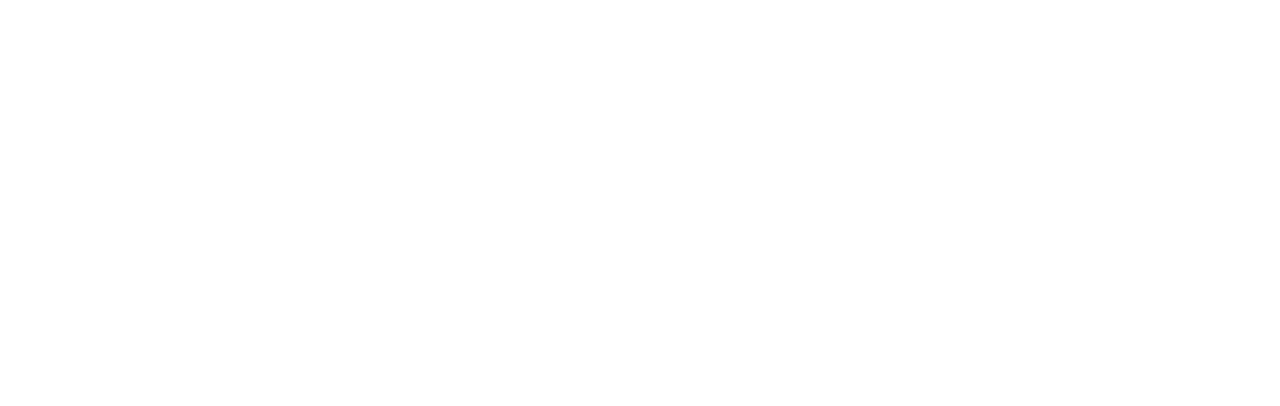
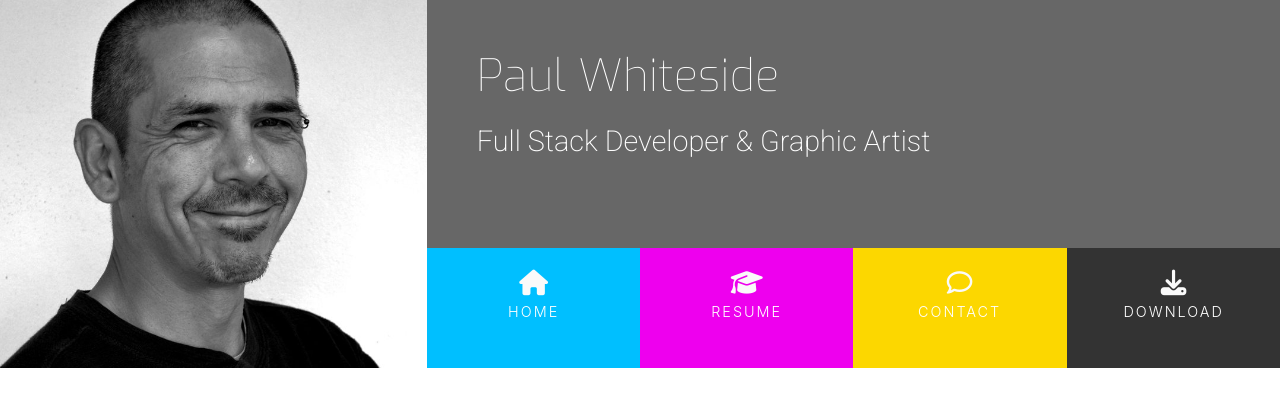
Before and after one commit to alfa23/a23-resume, a plain HTML site: page index.html in a window 1280 px wide. Drawn offline with nearby package versions, Linux system fonts and the light colour scheme.

Commit message:
add: Resize & add alfa.jpg, add HTML content, Bootstrap CSS & overrides to create header with logo img, headings & nav

```diff
--- a/assets/css/style.css
+++ b/assets/css/style.css
@@ -1 +1,116 @@
-@import url('https://fonts.googleapis.com/css2?family=Exo:wght@100;200;300;400;500;600;700&family=Roboto:wght@100;300;400;500;700&display=swap');
+@import url('https://fonts.googleapis.com/css2?family=Exo:wght@100;200;300;400;500;600;700&family=Roboto:wght@100;200;300;400;500;600;700&display=swap');
+
+/* --------------------------------------Colours */
+
+.bg-color-name-title {
+    background-color: #676767;
+}
+
+.ui-menu-color-home {
+    background-color: #00bfff;
+}
+
+.ui-menu-color-resume {
+    background-color: #ee00ee;
+}
+
+.ui-menu-color-contact {
+    background-color: #fcd700;
+}
+
+.ui-menu-color-download {
+    background-color: #333;
+}
+
+/* --------------------------------------Heading */
+
+header {
+    margin: 0;
+}
+
+.heading {
+    margin-left: 50px;
+}
+
+.logo {
+    background: url("../images/alfa.jpg");
+    background-position: center;
+    background-repeat: no-repeat;
+    background-size: cover;
+    min-height: 360px;
+    transition: all .5s ease-in-out;
+    -moz-transition: all .5s ease-in-out;
+    -webkit-transition: all .5s ease-in-out;
+}
+
+.name {
+    font-family: "Exo", sans-serif;
+    font-weight: 100;
+    font-size: 2.8rem;
+    margin-top: 50px;
+    color: #fff;
+}
+
+.title {
+    font-family: "Roboto", sans-serif;
+    font-weight: 200;
+    font-size: 1.8rem;
+    margin-top: 20px;
+    margin-bottom: 90px;
+    color: #fff;
+}
+
+.list-inline-item:not(:last-child) {
+    margin: 0;
+}
+
+.menucontainer {
+    font-size: 0;
+}
+
+#nav {
+    margin: 0;
+}
+
+#nav li {
+    font-size: 0.9rem;
+    padding: 0;
+}
+
+.menuitem {
+    height: 120px;
+    text-align: center;
+    padding: 0;
+}
+
+.menuitem a {
+    width: 100%;
+    text-decoration: none;
+    color: #fff;
+    height: 120px;
+}
+
+.menuitem a i {
+    padding-top: 22px;
+    display: block;
+    color: #fafafa;
+    font-size: 1.6rem;
+}
+
+.menuitem span {
+    display: block;
+    width: 100%;
+    padding-top: 5px;
+    text-align: center;
+    text-transform: uppercase;
+    font-size: 0.9rem;
+    font-weight: 300;
+    letter-spacing: 2px;
+}
+
+/* --------------------------------------Hover.css */
+
+.hvr-sweep-to-bottom::before {
+    background: rgba(0, 0, 0, 0.2);
+    height: 120px;
+}
--- a/index.html
+++ b/index.html
@@ -6,17 +6,40 @@
     <meta name="viewport" content="width=device-width, initial-scale=1.0">
     <link rel="stylesheet" href="https://maxcdn.bootstrapcdn.com/bootstrap/4.2.1/css/bootstrap.min.css"/>
     <script src="https://kit.fontawesome.com/ccd96dbbb9.js" crossorigin="anonymous"></script>
+    <link rel="stylesheet" href="https://cdnjs.cloudflare.com/ajax/libs/hover.css/2.1.1/css/hover-min.css" type="text/css" />
     <link rel="stylesheet" href="assets/css/style.css" type="text/css">
-    <title>Resumé</title>
+    <title>Resume</title>
 </head>
 <body>
     <header>
-        <div class="row">
-            <div class="col-md-4">
-
-            </div>
+        <div class="row no-gutters">
+            <a href="index.html" class="col-md-4 logo">
+            </a>
             <div class="col-md-8">
-
+                <div class="row no-gutters bg-color-name-title">
+                    <div class="col heading">
+                        <h1 class="name">Paul Whiteside</h1>
+                        <h2 class="title">Full Stack Developer & Graphic Artist</h2>
+                    </div>
+                </div>
+                <div class="row no-gutters">
+                    <div class="col">
+                        <ul id="nav" class="list-inline menucontainer">
+                            <li class="col-6 col-sm-3 ui-menu-color-home list-inline-item menuitem">
+                                <a href="#" class="hvr-sweep-to-bottom"><i class="fa fa-home" aria-hidden="true"></i><span>Home</span></a>
+                            </li>
+                            <li class="col-6 col-sm-3 ui-menu-color-resume list-inline-item menuitem">
+                                <a href="#" class="hvr-sweep-to-bottom"><i class="fa fa-graduation-cap" aria-hidden="true"></i><span>Resume</span></a>
+                            </li>
+                            <li class="col-6 col-sm-3 ui-menu-color-contact list-inline-item menuitem">
+                                <a href="#" class="hvr-sweep-to-bottom"><i class="fa fa-comment-o" aria-hidden="true"></i><span>Contact</span></a>
+                            </li>
+                            <li class="col-6 col-sm-3 ui-menu-color-download list-inline-item menuitem">
+                                <a href="#" class="hvr-sweep-to-bottom"><i class="fa fa-download" aria-hidden="true"></i><span>Download</span></a>
+                            </li>
+                        </ul>
+                    </div>
+                </div>
             </div>
         </div>
     </header>
```
Also changed, not shown: assets/images/alfa.jpg (added).
